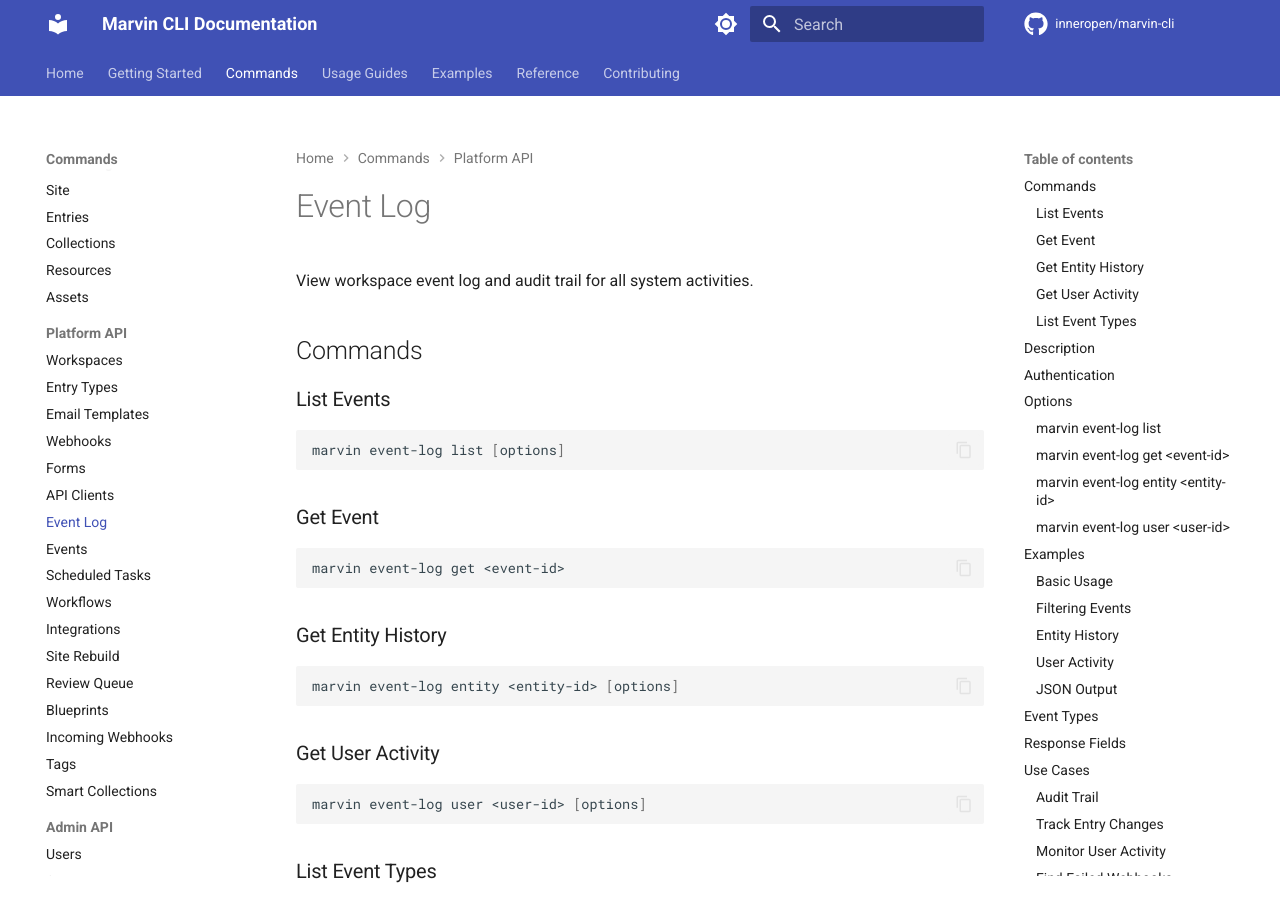
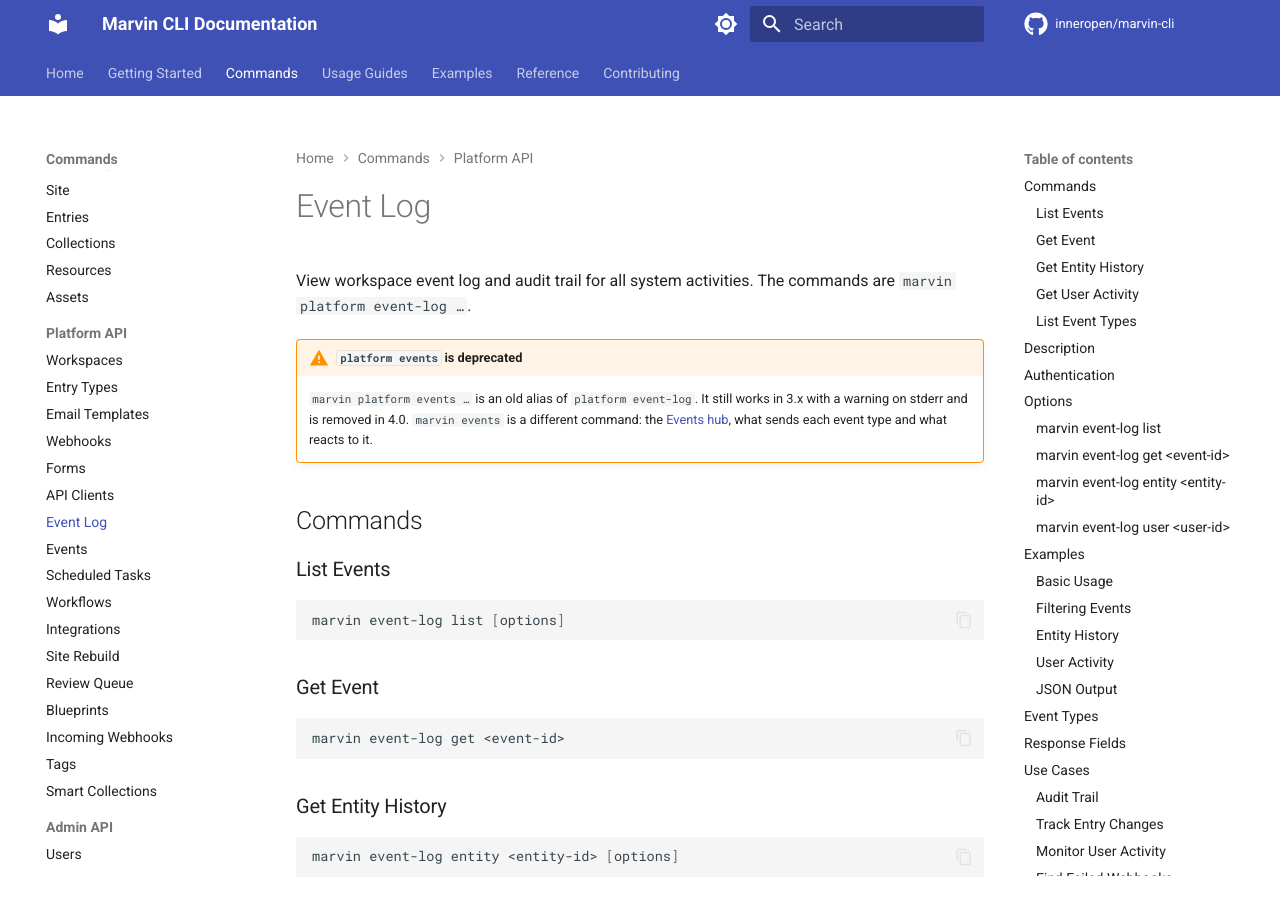
Before and after one commit to InnerOpen/marvin-cli, an MkDocs documentation site: the page built from docs/commands/event-log.md, in a window 1280 px wide and 900 px high. Built offline with MkDocs 1.6.1 and Material for MkDocs 9.7.7, drawn with Linux system fonts in a browser that asks for light colours; comment, search, counter and statistics services are not loaded.

Commit message:
feat: deprecate the `platform events` alias of `platform event-log`
`marvin platform events` was an undocumented alias of `platform event-log`,
which now reads as if it were the new `marvin events` (the Events hub).
It keeps working through 3.x but prints one line on stderr:

    warning: `platform events` is now `platform event-log`; `marvin events` shows the Events hub

The alias goes in 4.0. MIGRATION (3.3.0) and the Event Log and Events
pages say so.

```diff
--- a/docs/commands/event-log.md
+++ b/docs/commands/event-log.md
@@ -1,6 +1,12 @@
 # Event Log
 
-View workspace event log and audit trail for all system activities.
+View workspace event log and audit trail for all system activities. The commands are
+`marvin platform event-log …`.
+
+!!! warning "`platform events` is deprecated"
+    `marvin platform events …` is an old alias of `platform event-log`. It still works in 3.x with a
+    warning on stderr and is removed in 4.0. `marvin events` is a different command: the
+    [Events hub](events.md), what sends each event type and what reacts to it.
 
 ## Commands
 
```
Also changed, not shown: MIGRATION.md (+20 -0 lines), docs/commands/events.md (+2 -1 lines), 3 other files.
